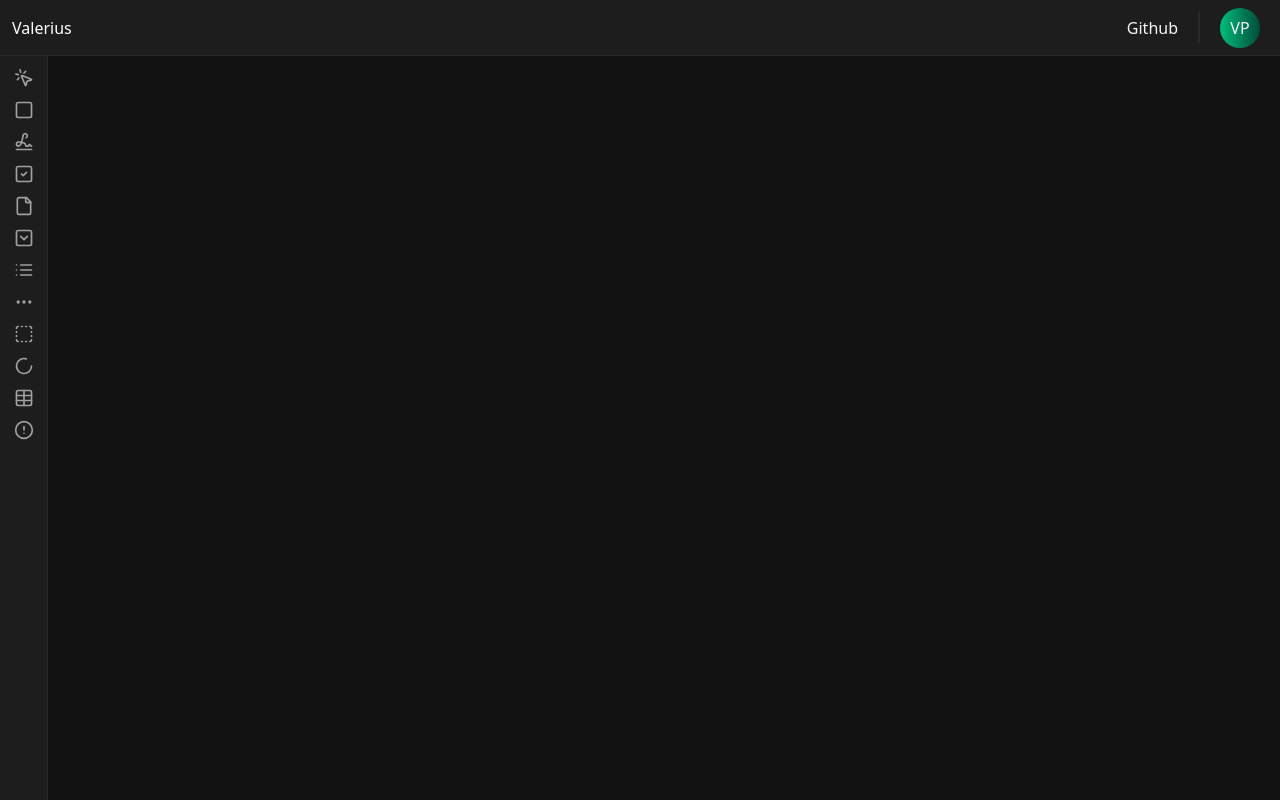
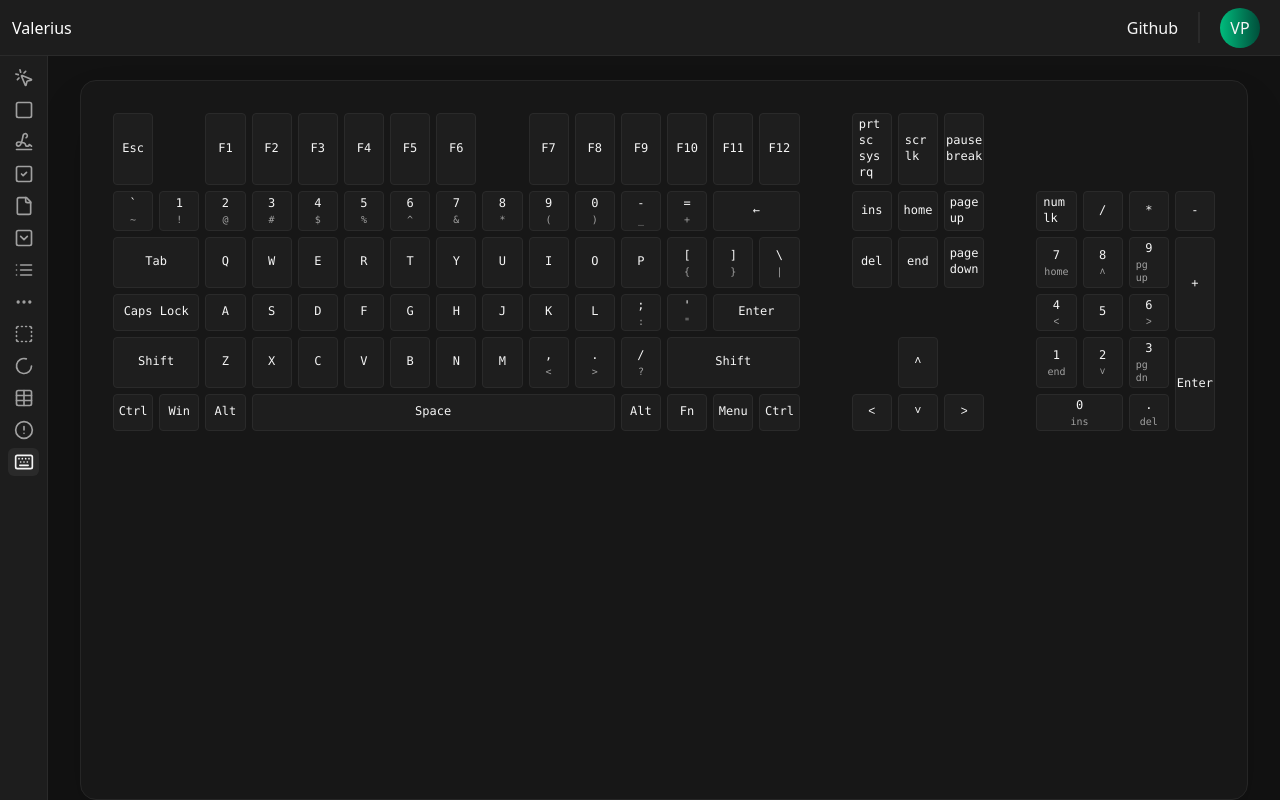
Before and after one commit to Villy-P/corekit-ui, a SvelteKit app: page /kbd in a window 1280 px wide. Before the commit this address had no page. Built offline with nearby package versions, Linux system fonts and the light colour scheme.

Commit message:
feat: add KBD component and create keyboard layout page with size options

```diff
--- /dev/null
+++ b/src/lib/components/KBD.svelte
@@ -0,0 +1,21 @@
+<script lang="ts">
+    import { twMerge } from "tailwind-merge";
+
+    let {
+        children = undefined,
+        class: className = "",
+        subtext = undefined,
+        ...restProps
+    }: any = $props();
+
+    const defaultClass = "inline-flex flex-col items-center justify-center rounded bg-sub-background px-1.5 py-0.5 text-xs font-mono text-main-text border-sub-background-hover border-1";
+
+    const combinedClass = $derived(twMerge(defaultClass, className));
+</script>
+
+<div class={combinedClass} {...restProps}>
+    {@render children?.()}
+    <span class="text-sub-text text-[10px] mt-0.5">
+        {@render subtext?.()}
+    </span>
+</div>
--- a/src/routes/+layout.svelte
+++ b/src/routes/+layout.svelte
@@ -16,6 +16,7 @@
     import List from "@lucide/svelte/icons/list";
     import LoaderCircle from "@lucide/svelte/icons/loader-circle";
     import SquareCheck from "@lucide/svelte/icons/square-check";
+    import Keyboard from "@lucide/svelte/icons/keyboard";
 
     import Settings from "@lucide/svelte/icons/settings";
     import User from "@lucide/svelte/icons/user";
@@ -34,7 +35,8 @@
         { href: "/modal", label: "Modal", icon: SquareDashed },
         { href: "/loader", label: "Loader", icon: LoaderCircle },
         { href: "/table", label: "Table", icon: Table },
-        { href: "/toast", label: "Toast", icon: CircleAlert }
+        { href: "/toast", label: "Toast", icon: CircleAlert },
+        { href: "/kbd", label: "KBD", icon: Keyboard }
     ];
 </script>
 
--- /dev/null
+++ b/src/routes/kbd/+page.svelte
@@ -0,0 +1,135 @@
+<script lang="ts">
+    import Loader from "$lib/components/Loader.svelte";
+    import Select from "$lib/components/Select.svelte";
+    import Text from "$lib/components/Text.svelte";
+    import Button from "$lib/components/Button.svelte";
+    import { colorStyleParts, type ColorStyle } from "$lib/styles/color.js";
+    import Checkbox from "$lib/components/Checkbox.svelte";
+    import KBD from "$lib/components/KBD.svelte";
+
+    import ChevronUp from "@lucide/svelte/icons/chevron-up";
+    import ChevronDown from "@lucide/svelte/icons/chevron-down";
+    import ChevronRight from "@lucide/svelte/icons/chevron-right";
+    import ChevronLeft from "@lucide/svelte/icons/chevron-left";
+
+    const sizeOptions = [
+        { value: "xs", label: "Extra Small" },
+        { value: "sm", label: "Small" },
+        { value: "md", label: "Medium" },
+        { value: "lg", label: "Large" },
+        { value: "xl", label: "Extra Large" },
+        { value: "2xl", label: "2X Large" },
+        { value: "3xl", label: "3X Large" },
+        { value: "4xl", label: "4X Large" },
+        { value: "5xl", label: "5X Large" },
+        { value: "6xl", label: "6X Large" },
+        { value: "full", label: "Full" },
+        { value: "none", label: "None" }
+    ];
+
+    let size: string = $state("md");
+    let color: ColorStyle = $state("blue");
+</script>
+
+<div class="w-full h-screen flex pt-20 pl-12">
+    <div class="w-full mx-8 p-8 bg-neutral-900 rounded-2xl shadow-2xl border border-neutral-800">
+        <div class="grid grid-cols-24 gap-1.5">
+
+            <KBD class="col-span-1">Esc</KBD>
+            <div class="col-span-1"></div>
+            <KBD class="col-span-1">F1</KBD>
+            <KBD class="col-span-1">F2</KBD>
+            <KBD class="col-span-1">F3</KBD>
+            <KBD class="col-span-1">F4</KBD>
+            <KBD class="col-span-1">F5</KBD>
+            <KBD class="col-span-1">F6</KBD>
+            <div class="col-span-1"></div>
+            <KBD class="col-span-1">F7</KBD>
+            <KBD class="col-span-1">F8</KBD>
+            <KBD class="col-span-1">F9</KBD>
+            <KBD class="col-span-1">F10</KBD>
+            <KBD class="col-span-1">F11</KBD>
+            <KBD class="col-span-1">F12</KBD>
+            <div class="col-span-1"></div>
+            <KBD class="col-span-1">prt sc<br>sys rq</KBD>
+            <KBD class="col-span-1">scr lk</KBD>
+            <KBD class="col-span-1">pause<br>break</KBD>
+            <div class="col-span-5"></div>
+
+            {#each ['`~', '1!', '2@', '3#', '4$', '5%', '6^', '7&', '8*', '9(', '0)', '-_', '=+'] as key}
+                <KBD class="col-span-1">{key[0]}{#snippet subtext()}{key[1]}{/snippet}</KBD>
+            {/each}
+            <KBD class="col-span-2">←</KBD>
+            <div class="col-span-1"></div>
+            <KBD class="col-span-1">ins</KBD>
+            <KBD class="col-span-1">home</KBD>
+            <KBD class="col-span-1">page<br>up</KBD>
+            <div class="col-span-1"></div>
+            <KBD class="col-span-1">num lk</KBD>
+            <KBD class="col-span-1">/</KBD>
+            <KBD class="col-span-1">*</KBD>
+            <KBD class="col-span-1">-</KBD>
+
+            <KBD class="col-span-2">Tab</KBD>
+            {#each 'QWERTYUIOP'.split('') as letter}
+                <KBD class="col-span-1">{letter}</KBD>
+            {/each}
+            <KBD class="col-span-1">[{#snippet subtext()}{"{"}{/snippet}</KBD>
+            <KBD class="col-span-1">]{#snippet subtext()}{"}"}{/snippet}</KBD>
+            <KBD class="col-span-1">\{#snippet subtext()}|{/snippet}</KBD>
+            <div class="col-span-1"></div>
+            <KBD class="col-span-1">del</KBD>
+            <KBD class="col-span-1">end</KBD>
+            <KBD class="col-span-1">page<br>down</KBD>
+            <div class="col-span-1"></div>
+            <KBD class="col-span-1">7{#snippet subtext()}home{/snippet}</KBD>
+            <KBD class="col-span-1">8{#snippet subtext()}˄{/snippet}</KBD>
+            <KBD class="col-span-1">9{#snippet subtext()}pg up{/snippet}</KBD>
+            <KBD class="col-span-1 row-span-2">+</KBD>
+
+            <KBD class="col-span-2">Caps Lock</KBD>
+            {#each 'ASDFGHJKL'.split('') as letter}
+                <KBD class="col-span-1">{letter}</KBD>
+            {/each}
+            <KBD class="col-span-1">;{#snippet subtext()}:{/snippet}</KBD>
+            <KBD class="col-span-1">'{#snippet subtext()}"{/snippet}</KBD>
+            <KBD class="col-span-2">Enter</KBD>
+            <div class="col-span-5"></div>
+            <KBD class="col-span-1">4{#snippet subtext()}˂{/snippet}</KBD>
+            <KBD class="col-span-1">5</KBD>
+            <KBD class="col-span-1">6{#snippet subtext()}˃{/snippet}</KBD>
+
+            <KBD class="col-span-2">Shift</KBD>
+            {#each 'ZXCVBNM'.split('') as letter}
+                <KBD class="col-span-1">{letter}</KBD>
+            {/each}
+            <KBD class="col-span-1">,{#snippet subtext()}&lt;{/snippet}</KBD>
+            <KBD class="col-span-1">.{#snippet subtext()}&gt;{/snippet}</KBD>
+            <KBD class="col-span-1">/{#snippet subtext()}?{/snippet}</KBD>
+            <KBD class="col-span-3">Shift</KBD>
+            <div class="col-span-2"></div>
+            <KBD class="col-span-1">˄</KBD>
+            <div class="col-span-2"></div>
+            <KBD class="col-span-1">1{#snippet subtext()}end{/snippet}</KBD>
+            <KBD class="col-span-1">2{#snippet subtext()}˅{/snippet}</KBD>
+            <KBD class="col-span-1">3{#snippet subtext()}pg dn{/snippet}</KBD>
+            <KBD class="col-span-1 row-span-2">Enter</KBD>
+
+            <KBD class="col-span-1">Ctrl</KBD>
+            <KBD class="col-span-1">Win</KBD>
+            <KBD class="col-span-1">Alt</KBD>
+            <KBD class="col-span-8">Space</KBD>
+            <KBD class="col-span-1">Alt</KBD>
+            <KBD class="col-span-1">Fn</KBD>
+            <KBD class="col-span-1">Menu</KBD>
+            <KBD class="col-span-1">Ctrl</KBD>
+            <div class="col-span-1"></div>
+            <KBD class="col-span-1">˂</KBD>
+            <KBD class="col-span-1">˅</KBD>
+            <KBD class="col-span-1">˃</KBD>
+            <div class="col-span-1"></div>
+            <KBD class="col-span-2">0{#snippet subtext()}ins{/snippet}</KBD>
+            <KBD class="col-span-1">.{#snippet subtext()}del{/snippet}</KBD>
+        </div>
+    </div>
+</div>
```
